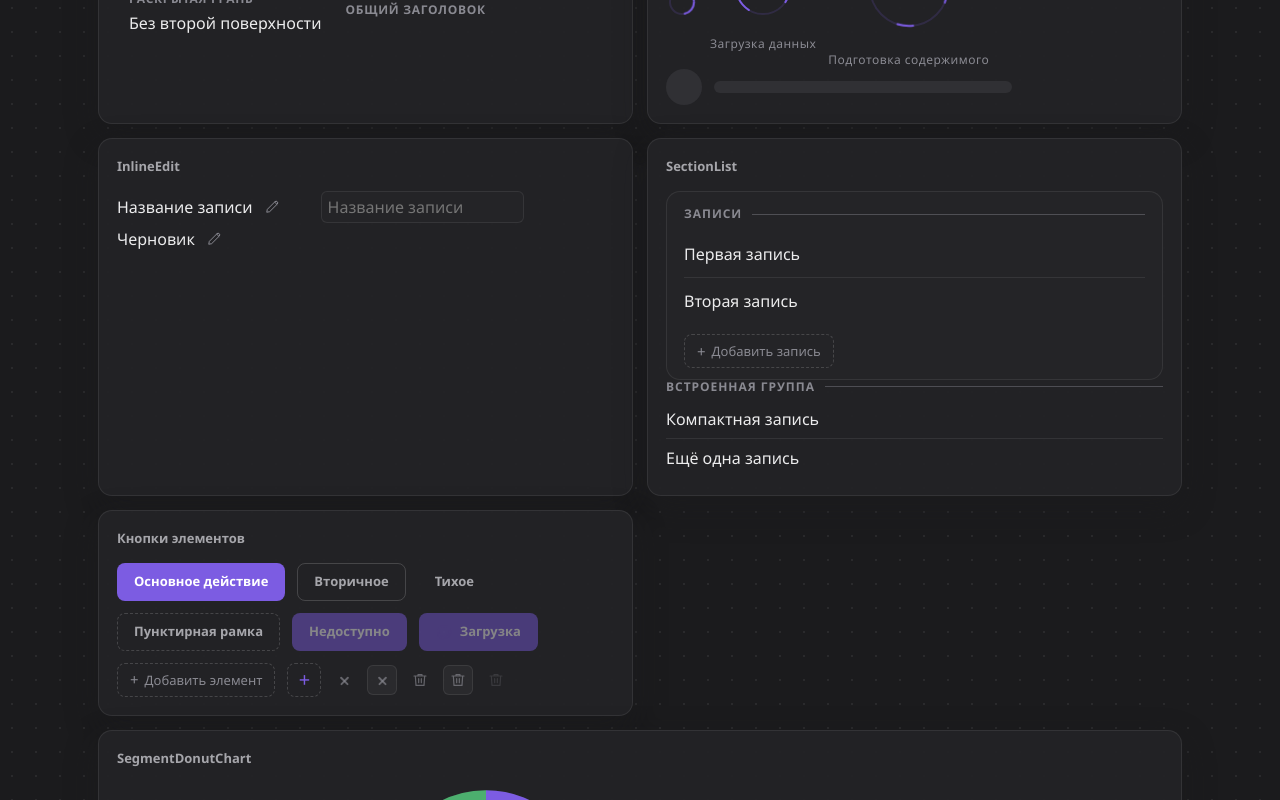
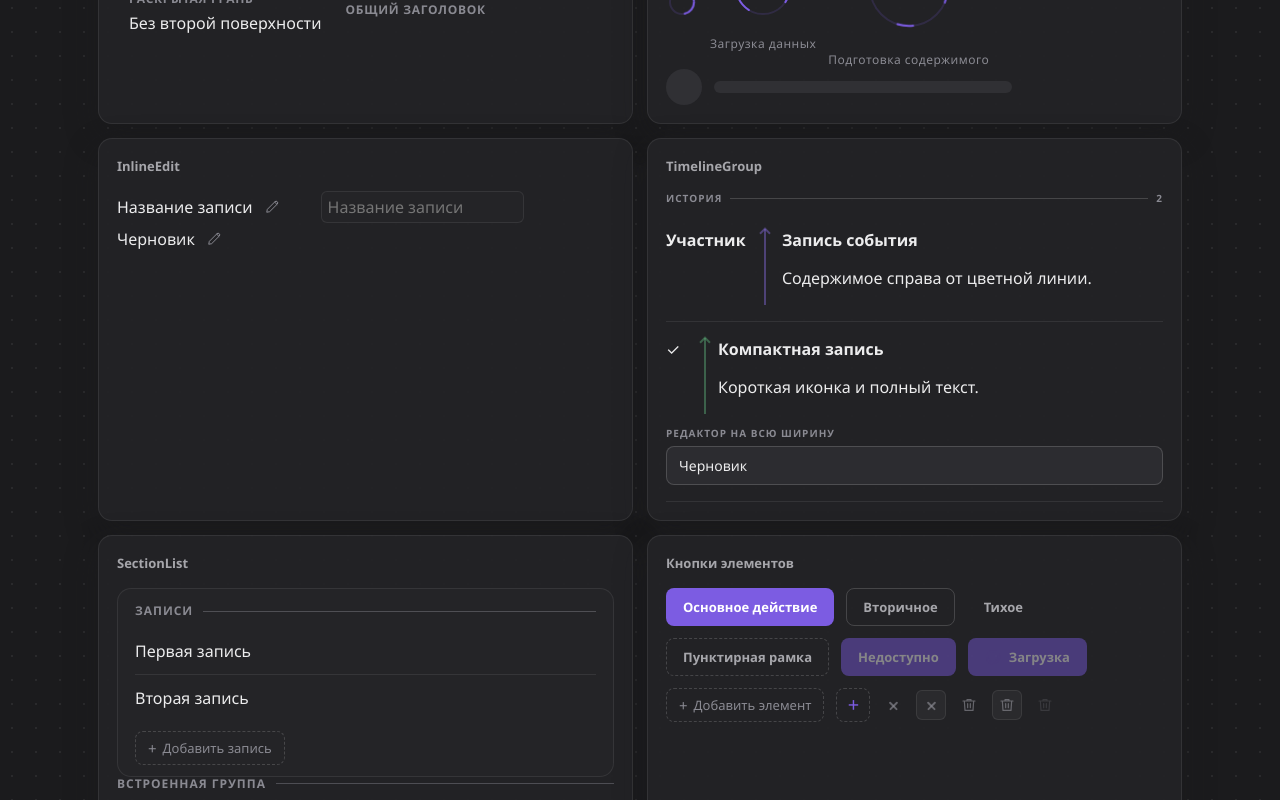
Before and after one commit to SylvieShare/share-ui, a Vue app: page / in a window 1280 px wide. Shown: the part 1300-2100 px from the top of the page. Built offline with nearby package versions, Linux system fonts and the light colour scheme.

Commit message:
Вынести компоновку хроники в общий TimelineGroup

```diff
--- a/package.json
+++ b/package.json
@@ -1,6 +1,6 @@
 {
   "name": "@sylvieshare/share-ui",
-  "version": "0.29.0",
+  "version": "0.30.0",
   "description": "Shared Vue 3 design tokens, UI primitives and headless interactions for SylvieShare applications.",
   "type": "module",
   "main": "./dist/share-ui.js",
--- a/src/components/SectionLabel.vue
+++ b/src/components/SectionLabel.vue
@@ -1,6 +1,7 @@
 <template>
   <div class="share-section-label" :class="{ 'share-section-label--border': border }" :style="alignStyle">
     <span class="share-section-label__text"><slot>{{ title }}</slot></span>
+    <span v-if="line" class="share-section-label__line" aria-hidden="true" />
     <span v-if="$slots.actions" class="share-section-label__actions"><slot name="actions" /></span>
   </div>
 </template>
@@ -9,6 +10,7 @@
 import { computed } from 'vue'
 const props = defineProps({
   title: { type: String, default: '' },
+  line: { type: Boolean, default: false },
   border: { type: Boolean, default: false },
   align: { type: String, default: '' },
 })
@@ -32,6 +34,7 @@ const alignStyle = computed(() => {
   text-transform: uppercase;
 }
 .share-section-label--border { margin-bottom: 6px; padding-bottom: 5px; border-bottom: 1px solid var(--border); }
+.share-section-label__line { flex: 1; min-width: 12px; height: 1px; background: var(--border-strong); }
 .share-section-label__text { min-width: 0; }
 .share-section-label__actions { display: inline-flex; align-items: center; gap: 6px; }
 </style>
--- /dev/null
+++ b/src/components/TimelineGroup.vue
@@ -0,0 +1,44 @@
+<template>
+  <section class="share-timeline-group" :class="{ 'share-timeline-group--separated': separated, 'share-timeline-group--sticky': sticky }" :style="layoutStyle">
+    <div class="share-timeline-group__rail">
+      <div class="share-timeline-group__identity"><slot name="identity" /></div>
+    </div>
+    <div class="share-timeline-group__content"><slot /></div>
+    <div v-if="$slots.footer" class="share-timeline-group__footer"><slot name="footer" /></div>
+  </section>
+</template>
+<script setup>
+import { computed } from 'vue'
+const props = defineProps({
+  color: { type: String, default: 'var(--accent)' },
+  railWidth: { type: String, default: '40px' },
+  compactRailWidth: { type: String, default: '32px' },
+  gap: { type: Number, default: 12 },
+  compactGap: { type: Number, default: 8 },
+  paddingBlock: { type: Number, default: 16 },
+  sticky: Boolean,
+  separated: { type: Boolean, default: true },
+})
+const layoutStyle = computed(() => ({
+  '--timeline-color': props.color,
+  '--timeline-rail-width': props.railWidth,
+  '--timeline-compact-rail-width': props.compactRailWidth,
+  '--timeline-gap': `${props.gap}px`,
+  '--timeline-compact-gap': `${props.compactGap}px`,
+  '--timeline-padding': `${props.paddingBlock}px`,
+}))
+</script>
+<style scoped>
+.share-timeline-group { display: grid; grid-template-columns: var(--timeline-rail-width) minmax(0, 1fr); gap: 12px var(--timeline-gap); min-width: 0; padding-block: var(--timeline-padding); }
+.share-timeline-group--separated { border-bottom: 1px solid var(--border); }
+.share-timeline-group__rail { --timeline-connector: color-mix(in srgb, var(--timeline-color) 38%, var(--border)); position: relative; min-width: 0; border-right: 2px solid var(--timeline-connector); }
+.share-timeline-group__rail::after { content: ''; position: absolute; top: 0; right: -5px; width: 8px; height: 8px; box-sizing: border-box; border-top: 2px solid var(--timeline-connector); border-left: 2px solid var(--timeline-connector); transform: rotate(45deg); }
+.share-timeline-group__identity { min-width: 0; padding-right: var(--timeline-gap); }
+.share-timeline-group--sticky .share-timeline-group__identity { position: sticky; top: 12px; }
+.share-timeline-group__content, .share-timeline-group__footer { min-width: 0; }
+.share-timeline-group__footer { grid-column: 1 / -1; }
+@media (max-width: 600px) {
+  .share-timeline-group { grid-template-columns: var(--timeline-compact-rail-width) minmax(0, 1fr); column-gap: var(--timeline-compact-gap); }
+  .share-timeline-group__identity { padding-right: var(--timeline-compact-gap); }
+}
+</style>
--- a/src/gallery/ComponentGallery.vue
+++ b/src/gallery/ComponentGallery.vue
@@ -63,6 +63,20 @@
           <InlineEdit model-value="" label="Новое название" placeholder="Название записи" force-open />
           <InlineEdit model-value="draft" label="Статус" :options="[{value: 'draft', label: 'Черновик'}, {value: 'ready', label: 'Готово'}]" display-value="Черновик" />
         </article>
+        <article class="share-component-gallery__card" data-share-gallery="TimelineGroup">
+          <h2>TimelineGroup</h2>
+          <SectionLabel title="История" line><template #actions><span>2</span></template></SectionLabel>
+          <TimelineGroup rail-width="100px" compact-rail-width="64px" :gap="16" :compact-gap="10" sticky>
+            <template #identity><strong>Участник</strong></template>
+            <strong>Запись события</strong><p>Содержимое справа от цветной линии.</p>
+          </TimelineGroup>
+          <TimelineGroup color="var(--success)">
+            <template #identity><span aria-hidden="true">✓</span></template>
+            <strong>Компактная запись</strong><p>Короткая иконка и полный текст.</p>
+            <template #footer><FormField label="Редактор на всю ширину" vertical><FormTextInput value="Черновик" /></FormField></template>
+          </TimelineGroup>
+        </article>
+
         <article class="share-component-gallery__card" data-share-gallery="SectionList">
           <h2>SectionList</h2>
           <SectionList title="Записи">
@@ -422,6 +436,7 @@ import AppSlider from '../components/AppSlider.vue'
 import CompactCheckbox from '../components/CompactCheckbox.vue'
 import MultiToggle from '../components/MultiToggle.vue'
 import RemoveButton from '../components/RemoveButton.vue'
+import TimelineGroup from '../components/TimelineGroup.vue'
 import SectionLabel from '../components/SectionLabel.vue'
 import SegmentDonutChart from '../components/SegmentDonutChart.vue'
 import SlidingTabs from '../components/SlidingTabs.vue'
--- a/src/index.js
+++ b/src/index.js
@@ -99,3 +99,5 @@ export { default as FloatingTooltip } from './components/floating/FloatingToolti
 export { useVirtualList } from './composables/useVirtualList.js'
 
 export { default as DatePicker } from './components/form/DatePicker.vue'
+
+export { default as TimelineGroup } from './components/TimelineGroup.vue'
--- a/src/lib/componentGalleryCatalog.js
+++ b/src/lib/componentGalleryCatalog.js
@@ -23,6 +23,7 @@ export const COMPONENT_GALLERY_COMPONENTS = Object.freeze([
   'MultiToggle',
   'RemoveButton',
   'SectionLabel',
+  'TimelineGroup',
   'SegmentDonutChart',
   'SlidingTabs',
   'ToggleSwitch',
```
Also changed, not shown: src/index.d.ts (+12 -0 lines), 7 other files (tests, documents, lock files or other folders).
